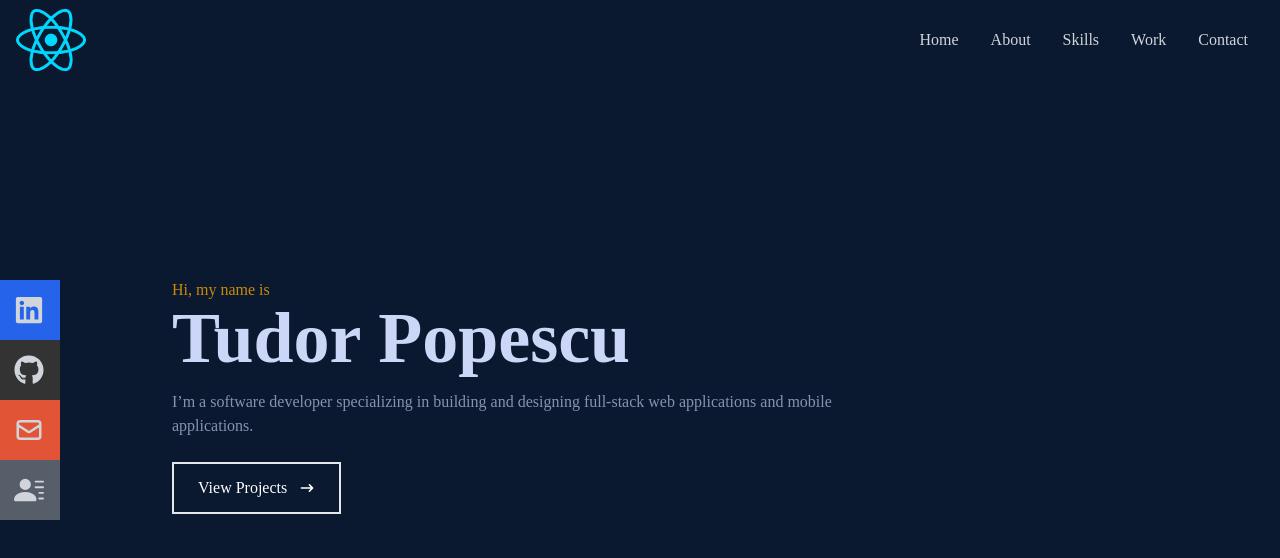
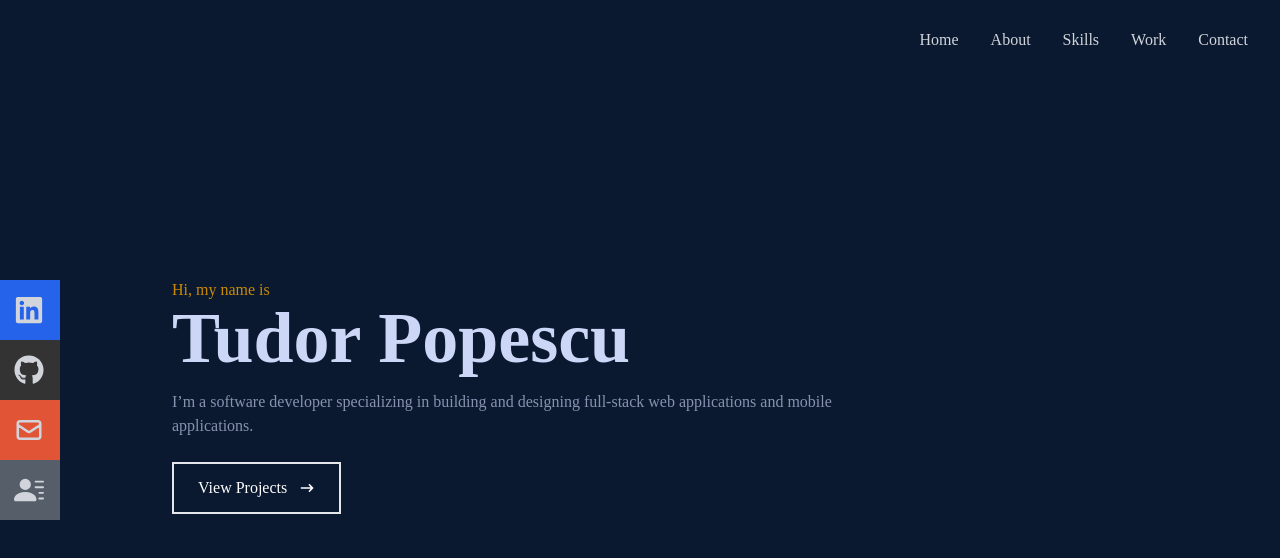
Before and after one commit to Tpopescu33/portfolio-tudor-popescu, a React (Create React App) app: page / in a window 1280 px wide. Shown: the top 558 px of the page. Built offline with nearby package versions, Linux system fonts and the light colour scheme.

Commit message:
fixed typo and removed react logo

```diff
--- a/src/components/Navbar.jsx
+++ b/src/components/Navbar.jsx
@@ -20,7 +20,7 @@ const Navbar = () => {
   return (
     <div className='fixed w-full h-[80px] flex justify-between items-center px-4 bg-[#0a192f] text-gray-300'>
       <div>
-        <img src={Logo} alt='Logo Image' style={{ width: '70px' }} />
+        {/* <img src={Logo} alt='Logo Image' style={{ width: '70px' }} /> */}
       </div>
 
       {/* menu */}
--- a/src/data/data.js
+++ b/src/data/data.js
@@ -12,7 +12,7 @@ export const data=[
     },
     {
         id:2,
-        name:"React JS Application - Resturant Reservation",
+        name:"React JS Application - Restaurant Reservation",
         image:RRS,
         github:'https://github.com/Tpopescu33/Restaurant-Reservation-System',
         live:"",
```
Also changed, not shown: 1 other file (tests, documents, lock files or other folders).
